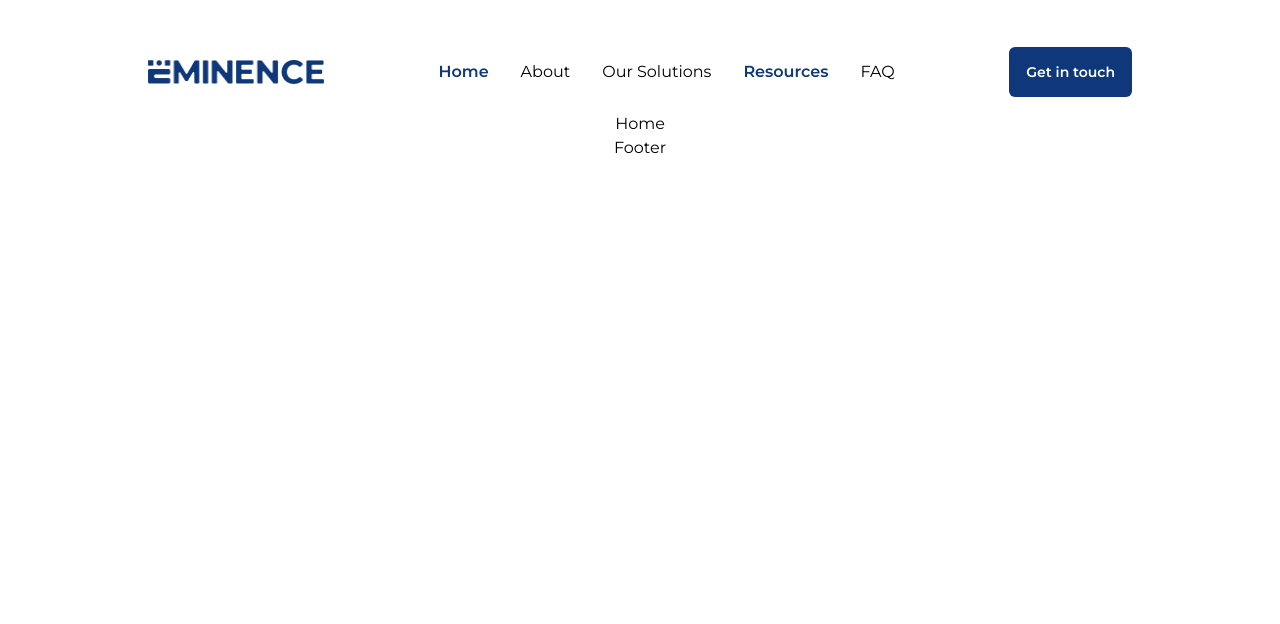
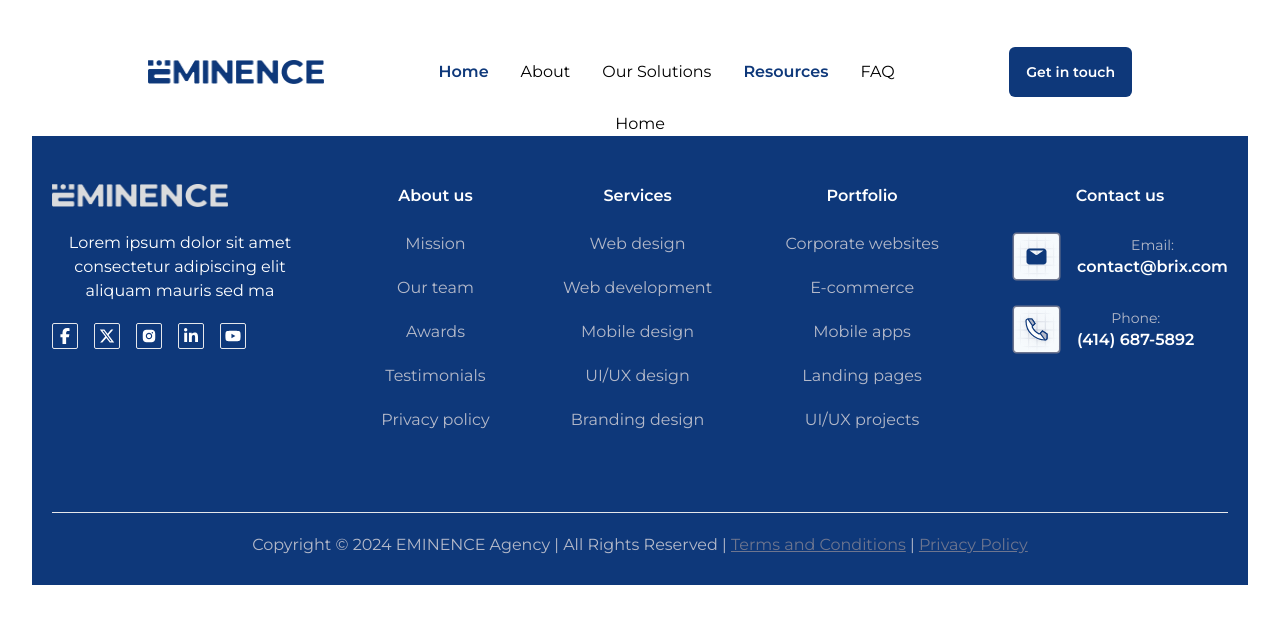
Before and after one commit to Eminence-Engineering/eminence, a React (Vite) app: page / in a window 1280 px wide. Shown: the top 624 px of the page. Built offline with nearby package versions, Linux system fonts and the light colour scheme.

Commit message:
feat: build footer
made footer responsive

```diff
--- a/src/components/Footer.jsx
+++ b/src/components/Footer.jsx
@@ -1,5 +1,216 @@
+// react
+import {
+  FaXTwitter,
+  FaYoutube,
+  FaLinkedinIn,
+  FaFacebookF,
+} from "react-icons/fa6";
+import { AiFillInstagram } from "react-icons/ai";
+import { Link } from "react-router-dom";
+
+// images
+import logo from "../assets/images/logo-white.png";
+
+// svgs
+import email from "../assets/svgs/email.svg";
+import phone from "../assets/svgs/phone.svg";
+
 const Footer = () => {
-  return <div>Footer</div>;
+  return (
+    <footer className="bg-primary text-white p-5 pt-12 py-7">
+      <div className="container flex flex-row flex-wrap xl:flex-nowrap justify-between gap-20 md:gap-10">
+        <div className="sm:max-w-64">
+          <h4 className="mb-6">
+            <img src={logo} alt="logo" className="w-44" />
+          </h4>
+          <p className="mb-5">
+            Lorem ipsum dolor sit amet consectetur adipiscing elit aliquam
+            mauris sed ma
+          </p>
+          <div className="flex items-center gap-4">
+            <a
+              href=""
+              target="_blank"
+              rel="noreferrer"
+              className="border p-1 rounded-sm"
+            >
+              <FaFacebookF className="text-base" />
+            </a>
+            <a
+              href=""
+              target="_blank"
+              rel="noreferrer"
+              className="border p-1 rounded-sm"
+            >
+              <FaXTwitter className="text-base" />
+            </a>
+            <a
+              href=""
+              target="_blank"
+              rel="noreferrer"
+              className="border p-1 rounded-sm"
+            >
+              <AiFillInstagram className="text-base" />
+            </a>
+            <a
+              href=""
+              target="_blank"
+              rel="noreferrer"
+              className="border p-1 rounded-sm"
+            >
+              <FaLinkedinIn className="text-base" />
+            </a>
+            <a
+              href=""
+              target="_blank"
+              rel="noreferrer"
+              className="border p-1 rounded-sm"
+            >
+              <FaYoutube className="text-base" />
+            </a>
+          </div>
+        </div>
+
+        <div>
+          <h4 className="font-semibold mb-6 sm:whitespace-nowrap">About us</h4>
+          <p className="mb-5">
+            <Link to={"/"} className="footer-link">
+              Mission
+            </Link>
+          </p>
+          <p className="mb-5">
+            <Link to={"/"} className="footer-link">
+              Our team
+            </Link>
+          </p>
+          <p className="mb-5">
+            <Link to={"/"} className="footer-link">
+              Awards
+            </Link>
+          </p>
+          <p className="mb-5">
+            <Link to={"/"} className="footer-link">
+              Testimonials
+            </Link>
+          </p>
+          <p className="">
+            <Link to={"/"} className="footer-link">
+              Privacy policy
+            </Link>
+          </p>
+        </div>
+
+        <div>
+          <h4 className="font-semibold mb-6 sm:whitespace-nowrap">Services</h4>
+          <p className="mb-5">
+            <Link to={"/"} className="footer-link">
+              Web design
+            </Link>
+          </p>
+          <p className="mb-5">
+            <Link to={"/"} className="footer-link">
+              Web development
+            </Link>
+          </p>
+          <p className="mb-5">
+            <Link to={"/"} className="footer-link">
+              Mobile design
+            </Link>
+          </p>
+          <p className="mb-5">
+            <Link to={"/"} className="footer-link">
+              UI/UX design
+            </Link>
+          </p>
+          <p className="">
+            <Link to={"/"} className="footer-link">
+              Branding design
+            </Link>
+          </p>
+        </div>
+
+        <div>
+          <h4 className="font-semibold mb-6 sm:whitespace-nowrap">Portfolio</h4>
+          <p className="mb-5">
+            <Link to={"/"} className="footer-link">
+              Corporate websites
+            </Link>
+          </p>
+          <p className="mb-5">
+            <Link to={"/"} className="footer-link">
+              E-commerce
+            </Link>
+          </p>
+          <p className="mb-5">
+            <Link to={"/"} className="footer-link">
+              Mobile apps
+            </Link>
+          </p>
+          <p className="mb-5">
+            <Link to={"/"} className="footer-link">
+              Landing pages
+            </Link>
+          </p>
+          <p className="">
+            <Link to={"/"} className="footer-link">
+              UI/UX projects
+            </Link>
+          </p>
+        </div>
+
+        <div className="">
+          <h4 className="font-semibold mb-6 sm:whitespace-nowrap">
+            Contact us
+          </h4>
+          <div className="flex items-center gap-4 mb-6">
+            <img src={email} alt="email-logo" />
+            <p className="text-sm">
+              <p className="text-[#B4B9C9]">Email:</p>
+              <a
+                href="mailto:contact@brix.com"
+                className="footer-link !text-white before:!bg-white font-semibold"
+              >
+                contact@brix.com
+              </a>
+            </p>
+          </div>
+          <div className="flex items-center gap-4">
+            <img src={phone} alt="phone-logo" />
+            <p className="text-sm">
+              <p className="text-[#B4B9C9]">Phone:</p>
+              <a
+                href="tel:4146875892"
+                className="footer-link !text-white before:!bg-white font-semibold"
+              >
+                (414) 687-5892
+              </a>
+            </p>
+          </div>
+        </div>
+      </div>
+
+      <div className="container text-center mt-20">
+        <hr />
+        <p className="pt-5 text-[#B4B9C9]">
+          Copyright &copy; {new Date().getFullYear()} EMINENCE Agency | All
+          Rights Reserved |{" "}
+          <Link
+            to={"/"}
+            className="text-[#6D758F] underline transition-all duration-200 hover:no-underline"
+          >
+            Terms and Conditions
+          </Link>{" "}
+          |{" "}
+          <Link
+            to={"/"}
+            className="text-[#6D758F] underline transition-all duration-200 hover:no-underline"
+          >
+            Privacy Policy
+          </Link>
+        </p>
+      </div>
+    </footer>
+  );
 };
 
 export default Footer;
--- a/src/index.css
+++ b/src/index.css
@@ -42,3 +42,7 @@
 .nav-menu.active {
   @apply left-[100%];
 }
+
+.footer-link {
+  @apply text-base text-[#B4B9C9] relative before:bg-[#B4B9C9] before:absolute before:h-[2px] before:block before:left-0 before:-bottom-[2px] before:w-0 hover:before:w-full before:transition-all before:duration-300;
+}
```
Also changed, not shown: src/assets/svgs/email.svg (added), src/assets/svgs/phone.svg (added).
